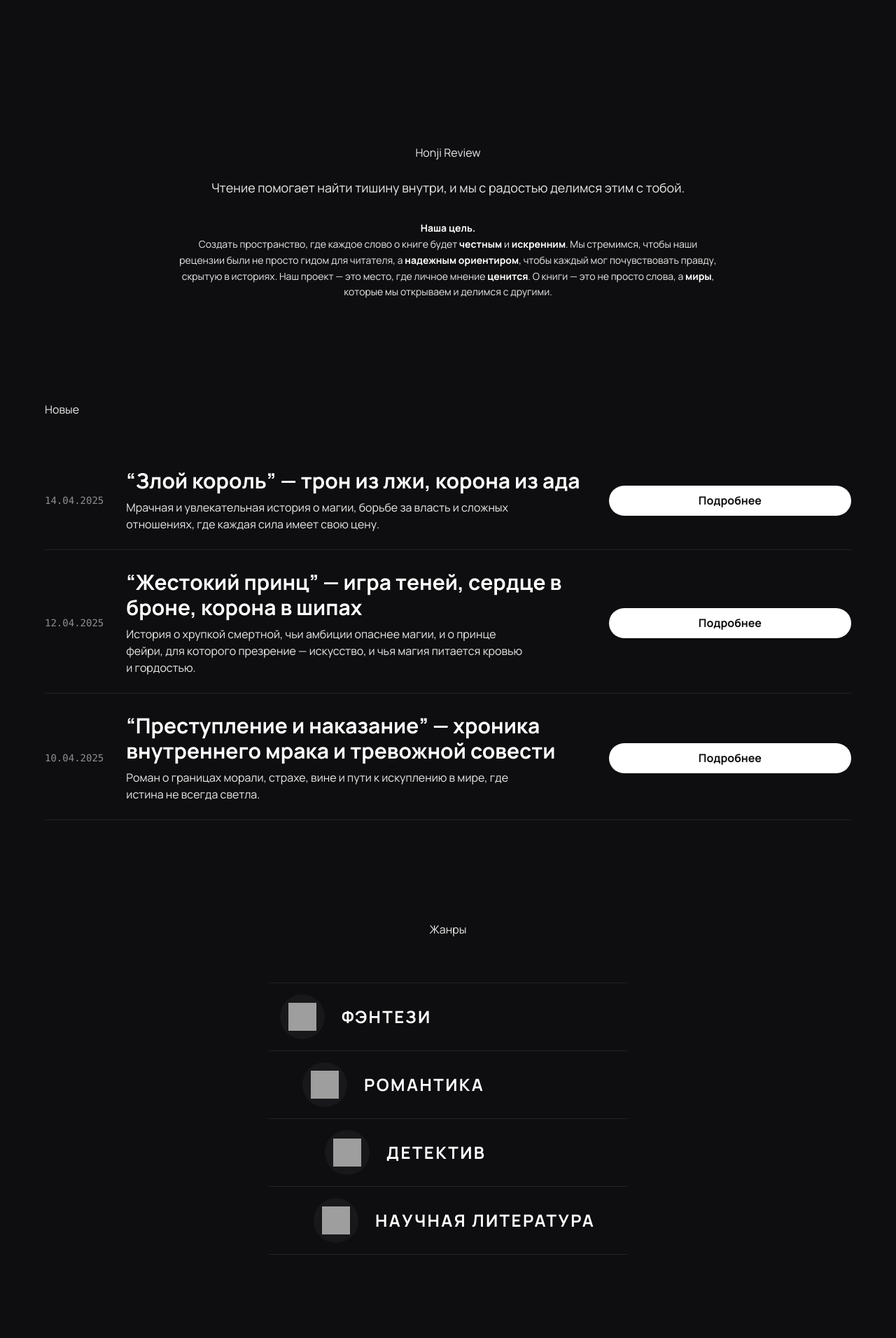
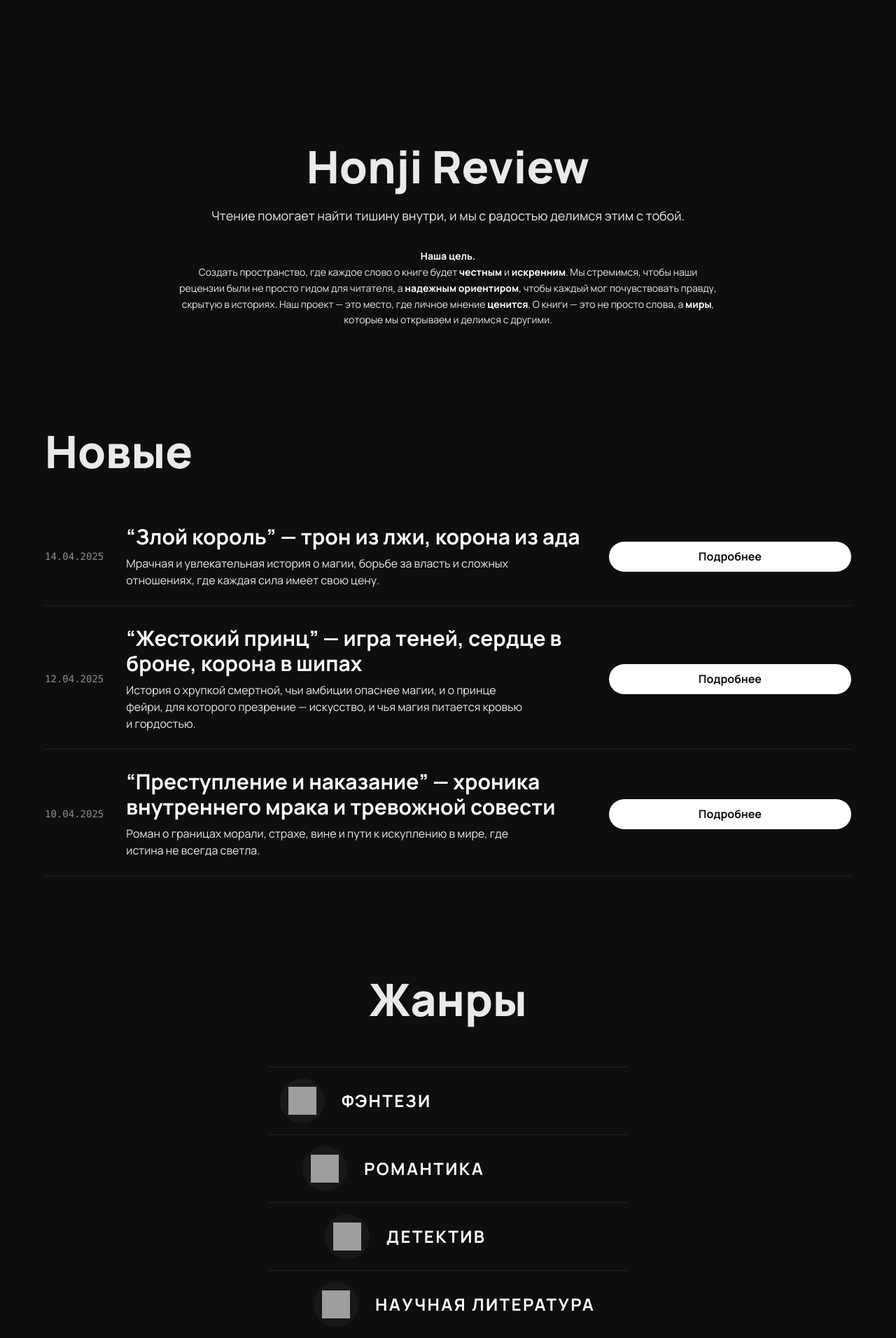
Before and after one commit to honjireview/HJR-Site, a Flask app: page /main in a window 1280 px wide. Shown: the part 649-2561 px from the top of the page at 70% size. Run offline with Flask 3, Linux system fonts and the light colour scheme; parts of the project's set-up code (start-up, migrations or seed data) failed here and were passed over; some libraries are stand-ins or nearby versions; grey boxes are pictures that could not be loaded.

Commit message:
refactor styles: restore default CSS for section titles and refine button hover and styling for improved consistency

```diff
--- a/static/css/main_site.css
+++ b/static/css/main_site.css
@@ -7,7 +7,6 @@ body {
     color: #EAEAEA;
 }
 
-/* ИЗМЕНЕНИЕ: Кнопка сделана еще тоньше и длиннее */
 .btn {
     background-color: white;
     color: #0E0E10;
@@ -23,13 +22,21 @@ body {
     transition: background-color 0.3s ease, color 0.3s ease;
 }
 
-/* ИЗМЕНЕНИЕ: Более подходящий цвет при наведении */
 .btn:hover {
     background-color: #EAEAEA;
     color: #0E0E10;
 }
 
-/* БОЛЬШИЕ ЗАГОЛОВКИ (64px) ИЗ FIGMA */
+/* ИСПРАВЛЕНИЕ: Возвращаем стандартный CSS для заголовков */
 .section-title {
-    @apply text-5xl md:text-[64px] font-extrabold text-[#EAEAEA] leading-none;
+    font-size: 3rem; /* 48px */
+    font-weight: 800; /* extrabold */
+    color: #EAEAEA;
+    line-height: 1;
 }
+
+@media (min-width: 768px) {
+    .section-title {
+        font-size: 64px;
+    }
+}
```
